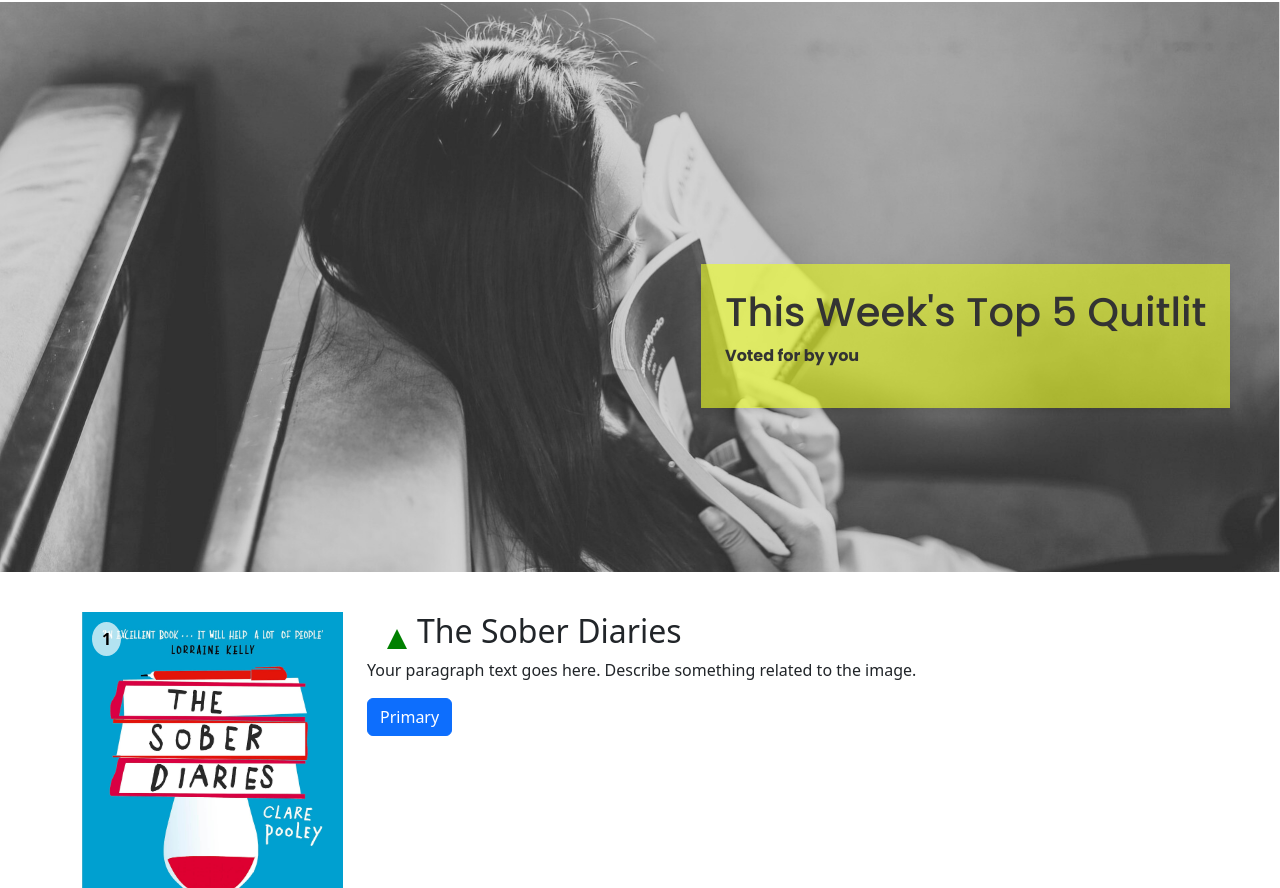
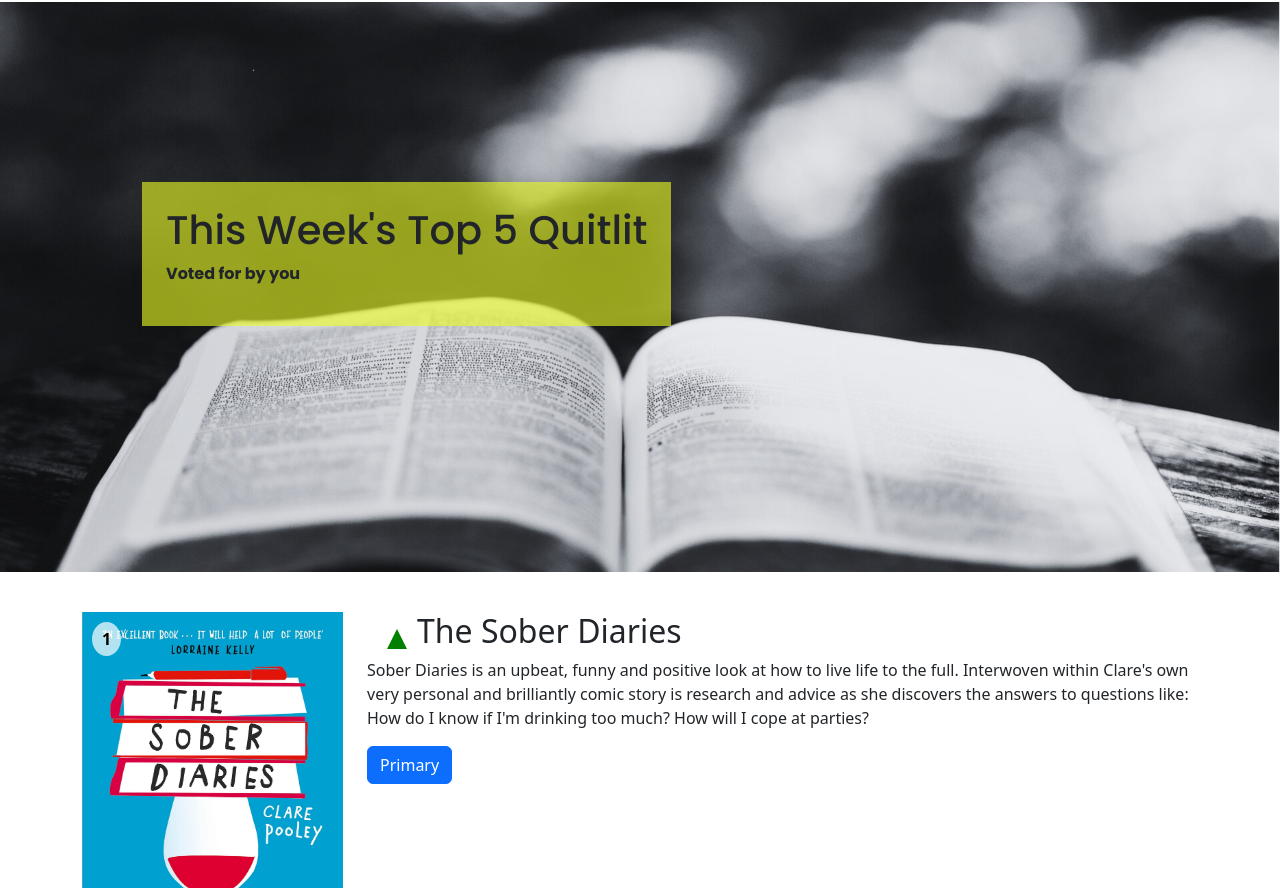
Before and after one commit to shipleyux/milestone-1, a plain HTML site: page quitlit.html in a window 1280 px wide. Shown: the part 64-952 px from the top of the page. Drawn offline with nearby package versions, Linux system fonts and the light colour scheme.

Commit message:
chnage quitlit hero image and resize book list container

```diff
--- a/css/styles.css
+++ b/css/styles.css
@@ -32,7 +32,7 @@ section.hero {
 }
 
 section.hero.quitlit {
-background-image: url('/assets/images/woman-book.jpg');
+background-image: url('/assets/images/open-book.jpg');
 }
 
 
@@ -48,18 +48,13 @@ font-weight: bolder;
 
 .hero.quitlit .hero-content.quitlit {
   position: absolute;
-  right: 0; /* Aligns the content to the right */
-  top: 50%; /* Center vertically */
-  transform: translateY(-50%); /* Adjusts for perfect vertical centering */
-  background-color: rgba(236, 253, 33, 0.6);
+  background-color: rgba(235, 253, 33, 0.606);
   height: fit-content;
   width: fit-content;
-  padding: 1.5rem;
-  font-family: 'Poppins', sans-serif;
-  font-weight: bold;
-  color: #333;
-  box-shadow: 0 4px 6px rgba(0, 0, 0, 0.1);
-  margin-right: 3.1rem;
+  padding: 1.5rem; /* 24px / 16 = 1.5rem */
+font-family: 'Poppins';
+font-weight: bolder;
+
 }
 
 
@@ -130,7 +125,7 @@ font-weight: bolder;
 
 .image-container img {
   width: 100%;
-  height: auto;
+  height: 400px;
 }
 
 .heading-container {
@@ -149,3 +144,7 @@ font-weight: bolder;
 h2.book {
   padding-left: 10px;
 }
+.book-list .container {
+
+  margin: 0 auto; /* Centers the container */
+}
--- a/quitlit.html
+++ b/quitlit.html
@@ -70,7 +70,8 @@
                     <h2 class="book">The Sober Diaries</h2>
 
                 </div>
-                <p>Your paragraph text goes here. Describe something related to the image.</p>
+                <p>
+                    Sober Diaries is an upbeat, funny and positive look at how to live life to the full. Interwoven within Clare's own very personal and brilliantly comic story is research and advice as she discovers the answers to questions like: How do I know if I'm drinking too much? How will I cope at parties?</p>
                 <button type="button" class="btn btn-primary">Primary</button>
             </div>
         </div>
```
Also changed, not shown: assets/images/open-book.jpg (added).
